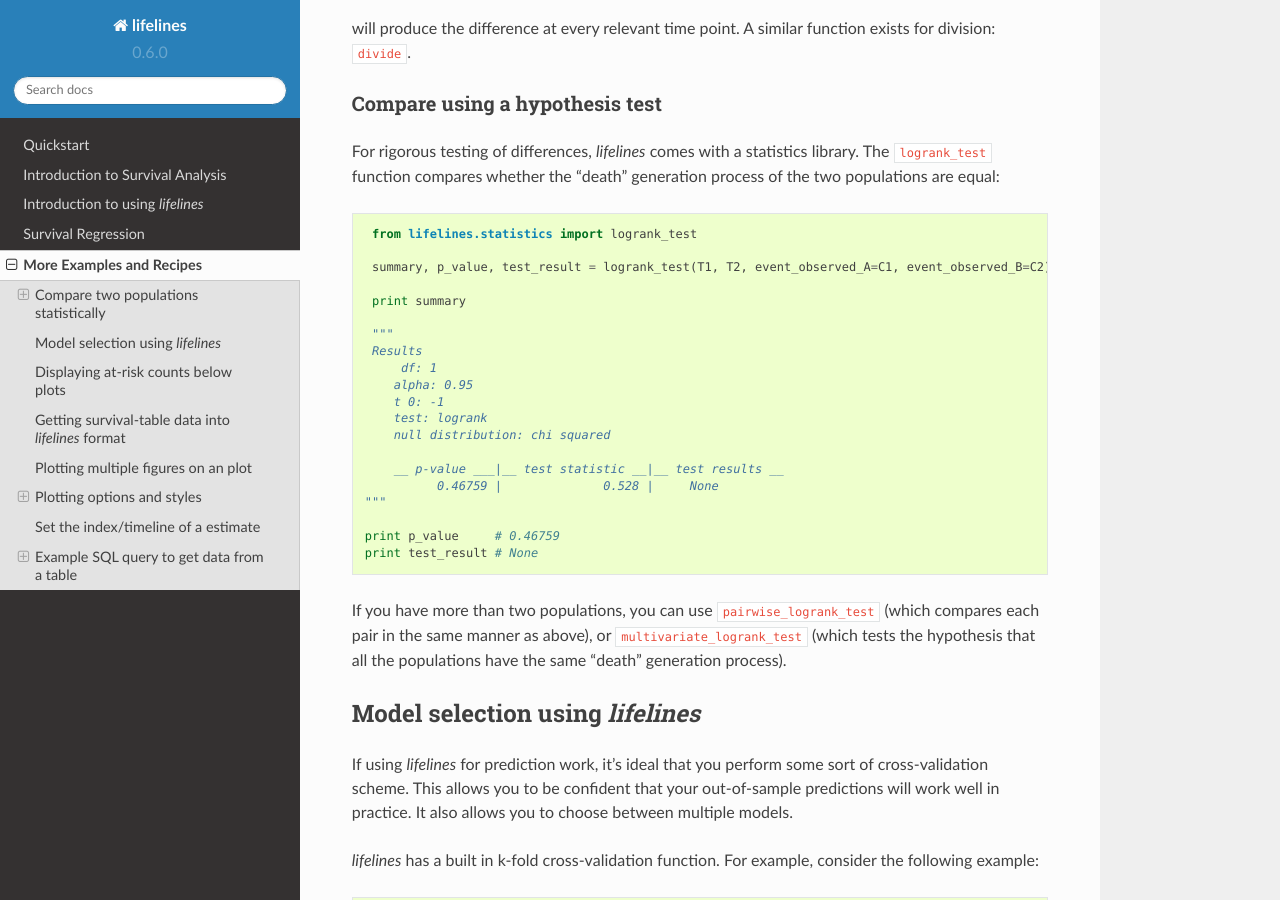
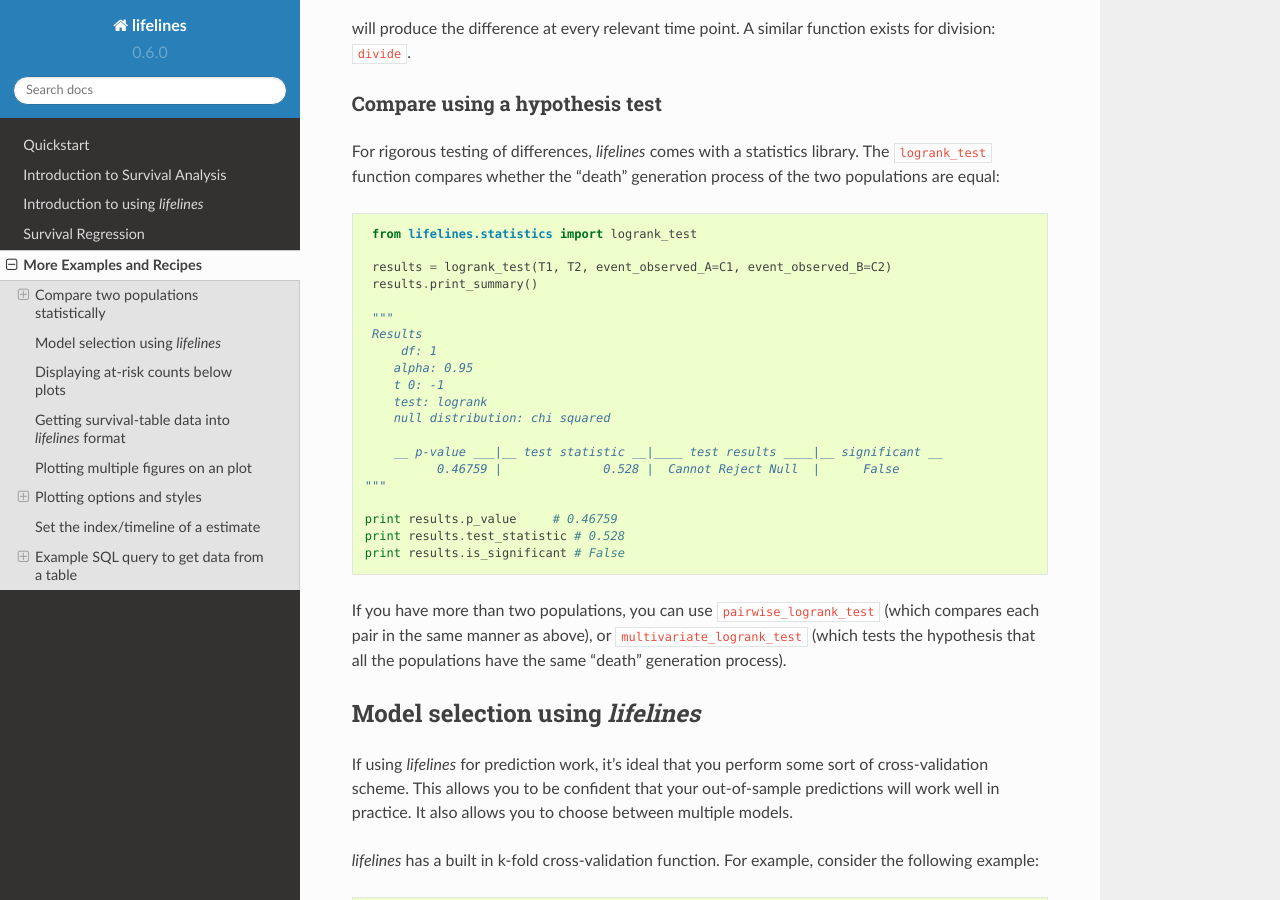
Before and after one commit to CamDavidsonPilon/lifelines, a Sphinx documentation site: the page built from docs/Examples.rst, in a window 1280 px wide and 900 px high, scrolled down 534 px. Built offline with Sphinx 7.4.7 and the Read the Docs theme 2.0.0, drawn with Linux system fonts in a browser that asks for light colours; formulas are drawn with MathJax 3; pages that are not in the unit, such as notebooks, are missing from menus.

Commit message:
updating docs

```diff
--- a/docs/Examples.rst
+++ b/docs/Examples.rst
@@ -33,9 +33,8 @@ compares whether the "death" generation process of the two populations are equal
 
     from lifelines.statistics import logrank_test
 
-    summary, p_value, test_result = logrank_test(T1, T2, event_observed_A=C1, event_observed_B=C2)
-
-    print summary
+    results = logrank_test(T1, T2, event_observed_A=C1, event_observed_B=C2)
+    results.print_summary()
 
     """
     Results
@@ -45,12 +44,13 @@ compares whether the "death" generation process of the two populations are equal
        test: logrank
        null distribution: chi squared
 
-       __ p-value ___|__ test statistic __|__ test results __
-             0.46759 |              0.528 |     None
+       __ p-value ___|__ test statistic __|____ test results ____|__ significant __
+             0.46759 |              0.528 |  Cannot Reject Null  |      False
    """
 
-   print p_value     # 0.46759
-   print test_result # None
+   print results.p_value     # 0.46759
+   print results.test_statistic # 0.528
+   print results.is_significant # False
 
 
 If you have more than two populations, you can use ``pairwise_logrank_test`` (which compares
--- a/docs/Quickstart.rst
+++ b/docs/Quickstart.rst
@@ -129,12 +129,12 @@ The input of the ``fit`` method's API on ``AalenAdditiveFitter`` is different th
 
     # Using Cox Proportional Hazards model
     cf = CoxPHFitter()
-    cf.fit(regression_dataset, duration_col='T', event_col='E')
+    cf.fit(regression_dataset, 'T', event_col='E')
     cf.print_summary()
 
     # Using Aalen's Additive model
     aaf = AalenAdditiveFitter(fit_intercept=False)
-    aaf.fit(regression_dataset, duration_col='T', event_col='E')
+    aaf.fit(regression_dataset, 'T', event_col='E')
 
 
 After fitting, you'll have access to properties like ``cumulative_hazards_`` and methods like ``plot``, ``predict_cumulative_hazards``, and ``predict_survival_function``. The latter two methods require an additional argument of individual covariates:
```
Also changed, not shown: docs/Intro to lifelines.rst (+5 -4 lines).
